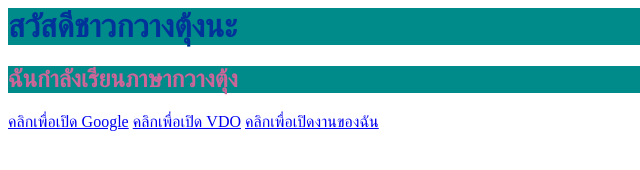
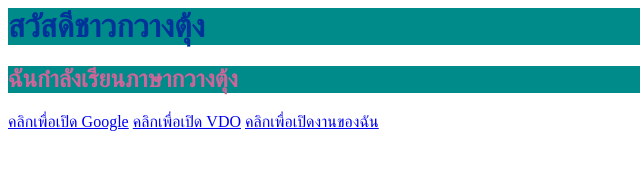
Before and after one commit to 40485-png/Halloword, a plain HTML site: page index.html in a window 1280 px wide. Shown: the full height of the page, 0-640 px from the left. Drawn offline with Linux system fonts and the light colour scheme.

Commit message:
Update index.html

```diff
--- a/index.html
+++ b/index.html
@@ -1,4 +1,4 @@
-<h1 style="color:#003399; background-color:DarkCyan">สวัสดีชาวกวางตุ้งนะ</h1>
+<h1 style="color:#003399; background-color:DarkCyan">สวัสดีชาวกวางตุ้ง</h1>
 <h2 style="color: #cc6699; background-color:DarkCyan">ฉันกำลังเรียนภาษากวางตุ้ง</h2>
 <a href="https://www.google.com" target="_blank">คลิกเพื่อเปิด Google</a>
 <a href="https://www.youtube.com/watch?v=dQw4w9WgXcQ&list=RDdQw4w9WgXcQ&index=1">คลิกเพื่อเปิด VDO</a>
```
